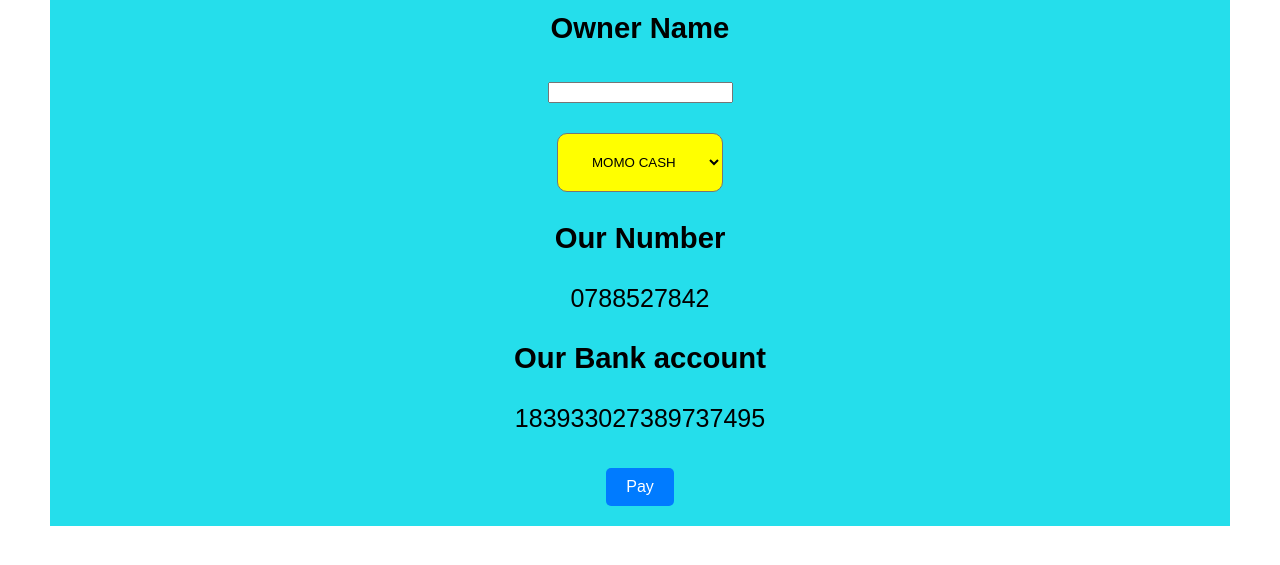
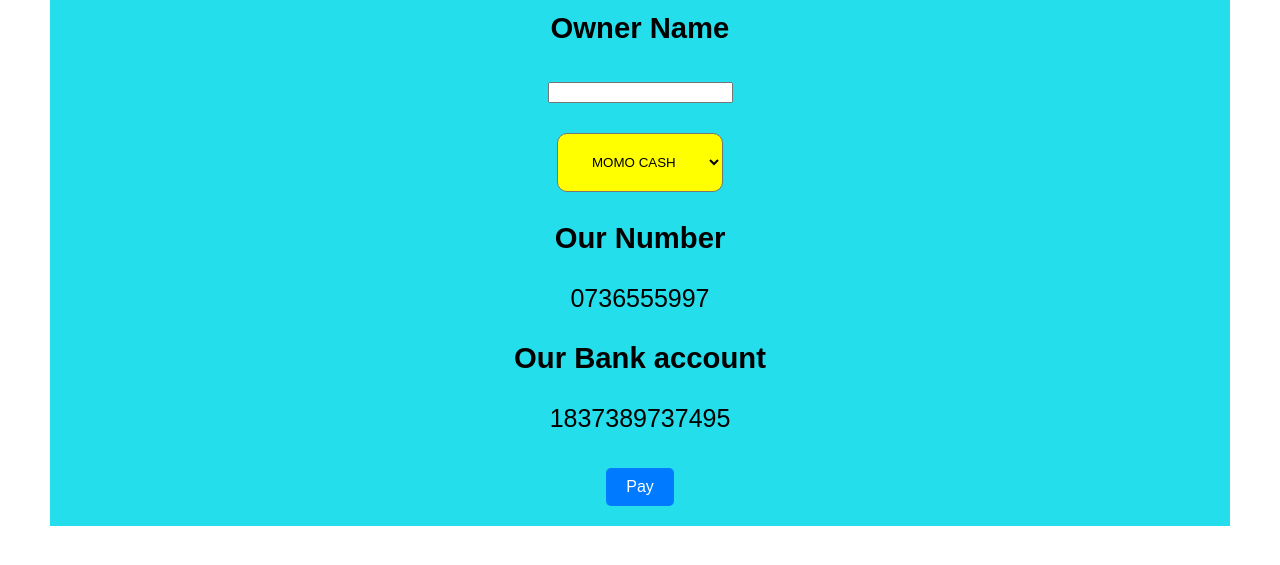
Before and after one commit to muhireandrew-stack/Sell-and-Buy, a plain HTML site: page buy.html in a window 1280 px wide. Shown: the part 163-728 px from the top of the page. Drawn offline with Linux system fonts and the light colour scheme.

Commit message:
Update buy.html

```diff
--- a/buy.html
+++ b/buy.html
@@ -28,10 +28,10 @@
         <div class="second-row">
             <div class="card-number">
                 <h3>Our Number</h3>
-                    <p>0788527842</p>
+                    <p>0736555997</p>
 
                     <h3>Our Bank account</h3>
-                    <p>183933027389737495</p>
+                    <p>1837389737495</p>
 
 
                 </div>
```
